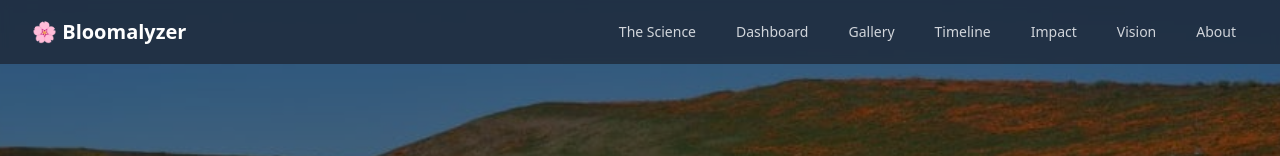
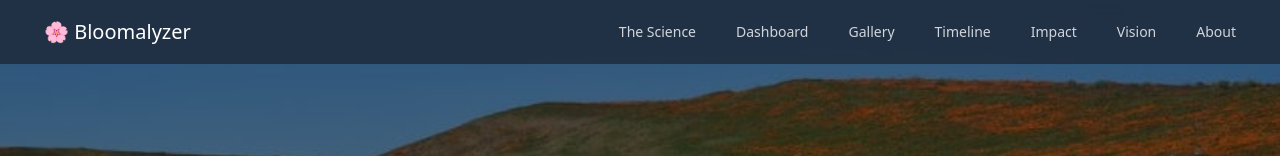
Before and after one commit to Tarun-Singh1/Bloomalyzer, a React (Vite) app: page / in a window 1280 px wide. Shown: the top 156 px of the page. Built offline with nearby package versions, Linux system fonts and the light colour scheme.

Commit message:
Make the 'Bloomalyzer' brand-name a NavLink to Hero section

```diff
--- a/src/components/Navbar.jsx
+++ b/src/components/Navbar.jsx
@@ -1,26 +1,33 @@
 import React from 'react';
 import { Link } from 'react-scroll';
 
-const NavLink = ({ to, children }) => (
+const NavLink = ({ to, children }) => {
+  const baseClasses = "cursor-pointer rounded-md px-3 py-2 text-sm font-medium text-gray-300 hover:bg-gray-700 hover:text-white transition-colors";
+  const heroClasses = "text-white font-bold text-xl";
+
+  return (
     <Link
       to={to}
       spy={true}
       smooth={true}
       offset={-60}
       duration={300}
-    className="cursor-pointer rounded-md px-3 py-2 text-sm font-medium text-gray-300 hover:bg-gray-700 hover:text-white transition-colors"
+      className={`${baseClasses} ${to === "hero" ? heroClasses : ""}`}
     >
       {children}
     </Link>
   );
+};
 
 const Navbar = () => {
   return (
     <nav className="bg-gray-800/80 backdrop-blur-sm fixed w-full z-50 top-0">
-      <div className="mx-auto max-w-7xl px-4 sm:px-6 lg:px-8">
+      <div className="mx-auto max-w-[90rem] px-4 sm:px-6 lg:px-8">
         <div className="flex h-16 items-center justify-between">
           <div className="flex-shrink-0">
-            <h1 className="text-white font-bold text-xl">🌸 Bloomalyzer</h1>
+            <h1 className='grid place-items-center'>
+              <NavLink to="hero"> 🌸 Bloomalyzer </NavLink>
+            </h1>
           </div>
           <div className="hidden md:block">
             <div className="ml-10 flex items-baseline space-x-4">
```
Lines whose indentation alone changed are shown as unchanged.
